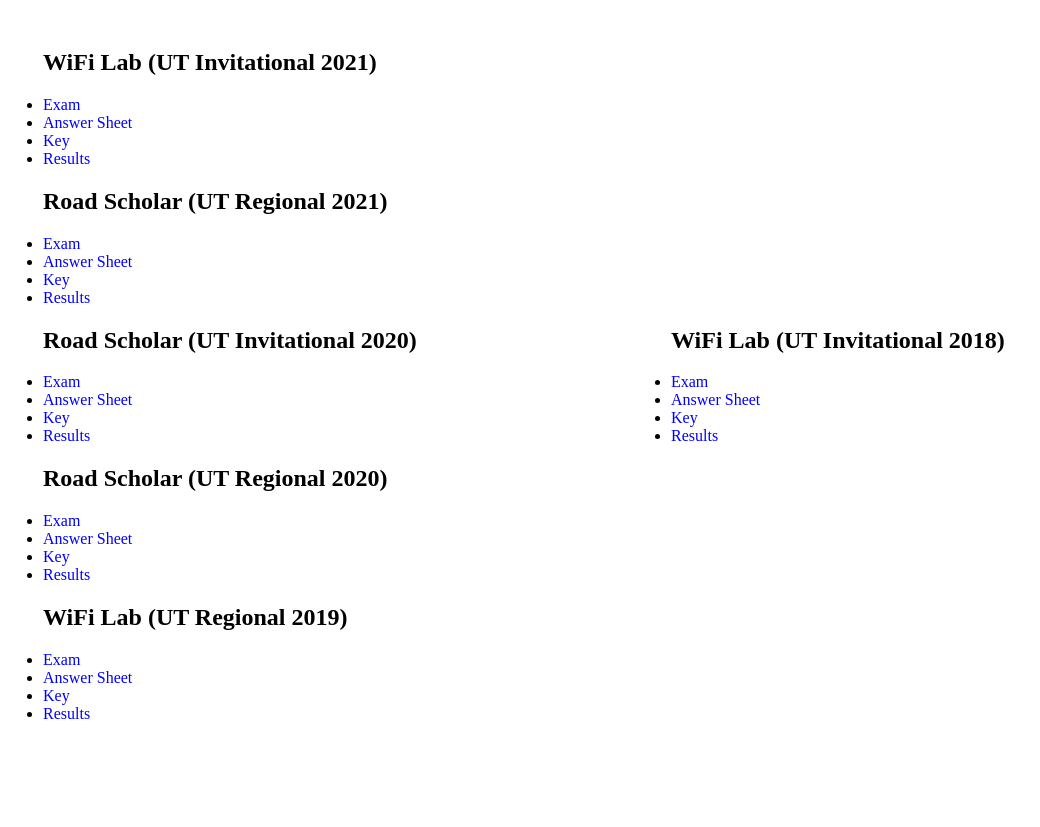
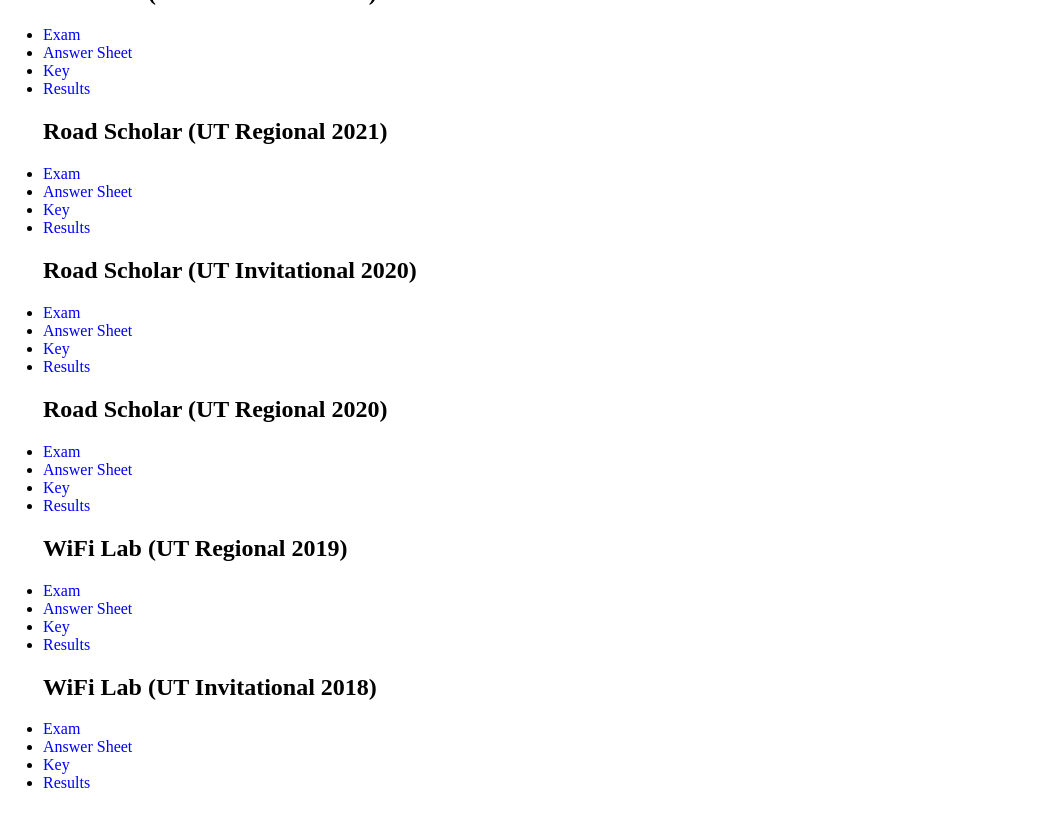
Before and after one commit to taleff/taleff.github.io, a Jekyll site: the page built from scioly.html, in a window 1280 px wide. Shown: the top 827 px of the page, without its empty margins (0-1040 px from the left). Built offline with Jekyll 4.4.1, drawn with Linux system fonts in a browser that asks for light colours.

Commit message:
Update main.css

```diff
--- a/css/main.css
+++ b/css/main.css
@@ -122,7 +122,6 @@ a:visited {
     width: 95vw;
     display: flex;
     justify-content: center;
-    flex-wrap: wrap;
     flex-direction: column;
 }
 
```
